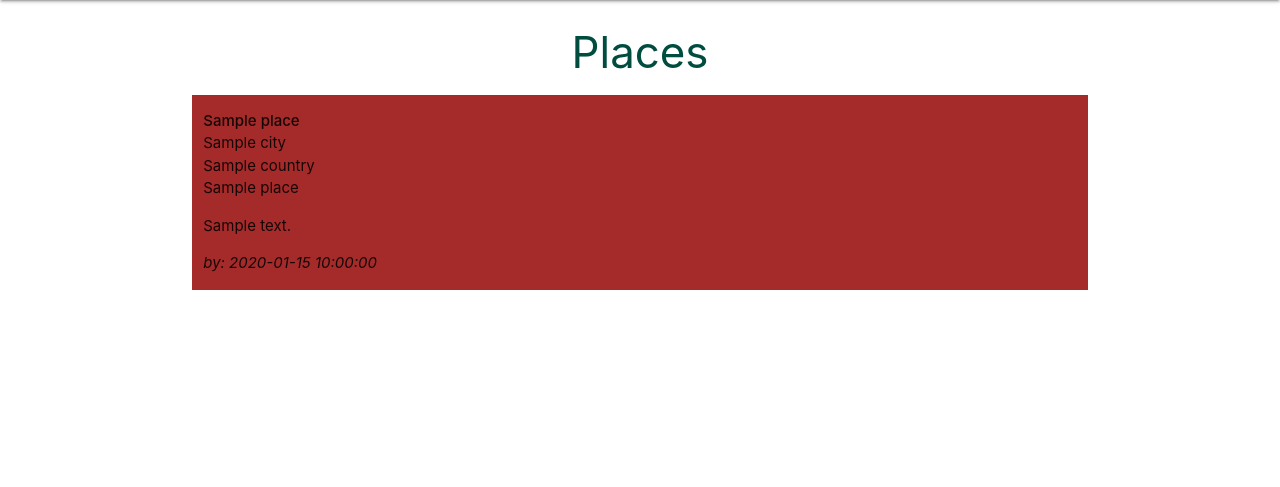
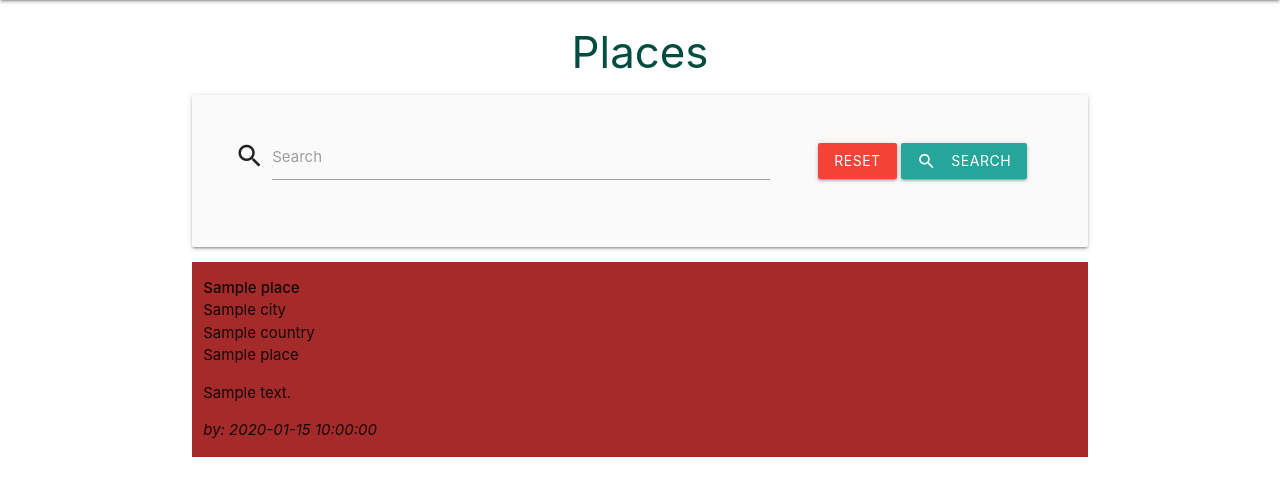
Before and after one commit to lonneke-dev/PlaceToGo, a Flask app: page / in a window 1280 px wide. Shown: the part 64-551 px from the top of the page. Run offline with Flask 2, Linux system fonts and the light colour scheme; a database or web service that is not in the repository returns one stand-in record (values such as "Sample title"); some libraries are stand-ins or nearby versions.

Commit message:
Add search functi onality

```diff
--- a/app.py
+++ b/app.py
@@ -22,6 +22,13 @@ mongo = PyMongo(app)
 @app.route("/get_places")
 def get_places():
     places = list(mongo.db.places.find())
+    return render_template("places.html", places=places)
+
+
+@app.route("/search", methods=["GET", "POST"])
+def search():
+    query = request.form.get("query")
+    places = list(mongo.db.places.find({"$text": {"$search": query}}))
     return render_template("places.html", places=places)
 
 
--- a/templates/places.html
+++ b/templates/places.html
@@ -2,6 +2,24 @@
 {% block content %}
 
     <h3 class="teal-text text-darken-4 center-align">Places</h3>
+
+    <div class="row card-panel grey lighten-5">
+        <form action="{{ url_for('search') }}" method="POST" class="col s12">
+            <div class="row valign-wrapper center-align">
+                <div class="input-field col s12 m8">
+                    <i class="material-icons prefix">search</i>
+                    <input type="text" name="query" id="query" minlength="3" class="validate" required>
+                    <label for="query">Search</label>
+                </div>
+                <div class="col s12 m4">
+                    <a href="{{ url_for('get_places') }}" class="red btn">Reset</a>
+                    <button type="submit" class="light-teal darken-1 btn">
+                        <i class="material-icons left">search</i>Search
+                    </button>
+                </div>
+            </div>
+        </form>
+    </div>
 
     {% for place in places %}
     <div class="row place">
@@ -34,5 +52,8 @@
         </div>
     </div>
     {% endfor %}
+    {% if places|length == 0 %}
+    <h3 class="red-text text-darken-4 center-align">No Places Found</h3>
+    {% endif %}
 
 {% endblock %}
```
